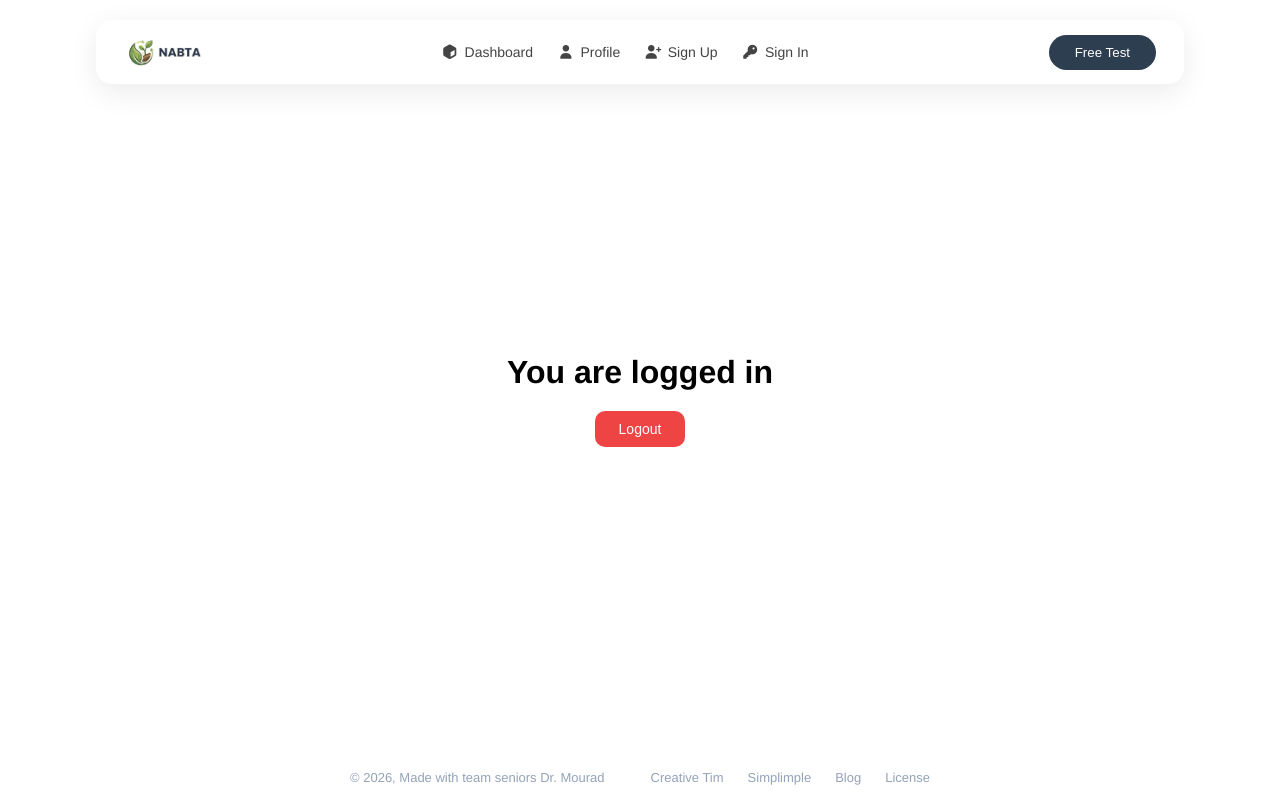
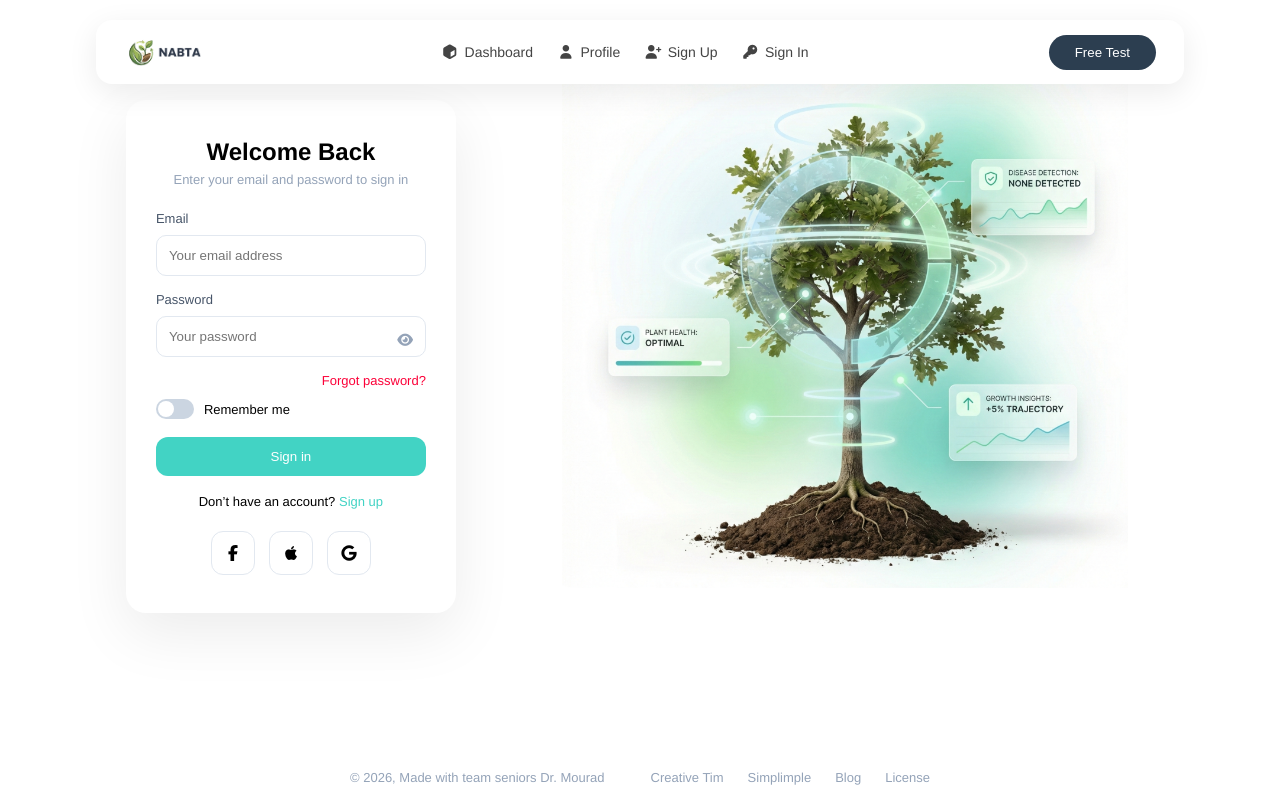
Before and after one commit to Armia-Gamal/React-Nabta, a React (Vite) app: page / in a window 1280 px wide. Before the commit this address led to /dashboard. Built offline with nearby package versions, Linux system fonts and the light colour scheme; no server answers; sample sign-in values are in the browser's storage.

Commit message:
add full project files

```diff
--- a/src/components/Login.css
+++ b/src/components/Login.css
@@ -68,6 +68,35 @@
   background: #cbd5e1;
   border-radius: 20px;
 }
+
+.login-password-field {
+  position: relative;
+}
+
+.login-password-field input {
+  width: 100%;
+  padding: 12px;
+  margin: 8px 0 14px;
+  border-radius: 10px;
+  border: 1px solid #e2e8f0;
+  padding-right: 40px;
+}
+
+.login-password-field i {
+  position: absolute;
+  right: 12px;
+  top: 50%;
+  transform: translateY(-50%);
+  cursor: pointer;
+  color: #94a3b8;
+  font-size: 14px;
+  transition: 0.2s;
+}
+
+.login-password-field i:hover {
+  color: #42d3c4;
+}
+
 
 .login-slider::before {
   content: "";
--- a/src/components/Login.jsx
+++ b/src/components/Login.jsx
@@ -7,8 +7,6 @@
 import {
   signInWithEmailAndPassword,
   signInWithPopup,
-  sendPasswordResetEmail,
-  onAuthStateChanged,
   setPersistence,
   browserLocalPersistence,
   browserSessionPersistence
@@ -24,14 +22,13 @@
   const [loginRemember, setLoginRemember] = useState(false);
   const [loginLoading, setLoginLoading] = useState(false);
   const [loginError, setLoginError] = useState("");
-  const [resetMessage, setResetMessage] = useState("");
+  const [showPassword, setShowPassword] = useState(false);
 
-  // Page title
   useEffect(() => {
     document.title = "Login | Nabta Seniors";
   }, []);
 
-  // 🔥 تحميل بيانات Remember Me
+  // تحميل Remember Me
   useEffect(() => {
     const savedEmail = localStorage.getItem("rememberEmail");
     const savedPassword = localStorage.getItem("rememberPassword");
@@ -44,55 +41,6 @@
     }
   }, []);
 
-  // 🔐 لو المستخدم مسجل بالفعل
-  useEffect(() => {
-    const unsubscribe = onAuthStateChanged(auth, (user) => {
-      if (user) {
-        navigate("/dashboard", { replace: true });
-      }
-    });
-
-    return () => unsubscribe();
-  }, [navigate]);
-
-  // =========================
-  // 🔵 Google Login
-  // =========================
-  const handleGoogleLogin = async () => {
-    try {
-      await setPersistence(
-        auth,
-        loginRemember
-          ? browserLocalPersistence
-          : browserSessionPersistence
-      );
-
-      const result = await signInWithPopup(auth, googleProvider);
-      const user = result.user;
-
-      const isNewUser = result._tokenResponse?.isNewUser;
-
-      if (isNewUser) {
-        await user.delete();
-        await auth.signOut();
-        setLoginError("This account is not registered. Please sign up first.");
-        return;
-      }
-
-      // 🔥 تخزين Remember Me
-      if (loginRemember) {
-        localStorage.setItem("rememberEmail", user.email);
-        localStorage.setItem("rememberPassword", loginPassword);
-        localStorage.setItem("rememberMe", "true");
-      }
-
-      navigate("/dashboard");
-
-    } catch (error) {
-      setLoginError(error.message);
-    }
-  };
-
   // =========================
   // 🟢 Email Login
   // =========================
@@ -104,7 +52,6 @@
 
     setLoginLoading(true);
     setLoginError("");
-    setResetMessage("");
 
     try {
       await setPersistence(
@@ -120,7 +67,7 @@
         loginPassword
       );
 
-      // 🔥 هنا تخزين Remember Me
+      // Remember Me
       if (loginRemember) {
         localStorage.setItem("rememberEmail", loginEmail);
         localStorage.setItem("rememberPassword", loginPassword);
@@ -131,28 +78,45 @@
         localStorage.setItem("rememberMe", "false");
       }
 
-      navigate("/dashboard");
+      navigate("/dashboard", { replace: true });
 
-    } catch {
+    } catch (error) {
       setLoginError("Invalid email or password.");
     } finally {
       setLoginLoading(false);
     }
   };
 
-  const handleForgotPassword = async () => {
-    if (!loginEmail) {
-      setLoginError("Please enter your email first.");
+  // =========================
+  // 🔵 Google Login
+  // =========================
+  const handleGoogleLogin = async () => {
+    try {
+      await setPersistence(
+        auth,
+        loginRemember
+          ? browserLocalPersistence
+          : browserSessionPersistence
+      );
+
+      const result = await signInWithPopup(auth, googleProvider);
+
+      // 🔥 لو ده أول مرة (يعني Firebase عمل user جديد)
+      if (result._tokenResponse?.isNewUser) {
+
+        // نمسح الحساب فورًا قبل ما يتسجل
+        await result.user.delete();
+
+        await auth.signOut();
+
+        setLoginError("This account is not registered. Please sign up first.");
         return;
       }
 
-    try {
-      await sendPasswordResetEmail(auth, loginEmail);
-      setResetMessage("Password reset email sent successfully.");
-      setLoginError("");
-    } catch {
-      setLoginError("Failed to send reset email.");
-      setResetMessage("");
+      navigate("/dashboard", { replace: true });
+
+    } catch (error) {
+      setLoginError("Login failed.");
     }
   };
 
@@ -172,12 +136,22 @@
           />
 
           <label>Password</label>
+
+          <div className="login-password-field">
             <input
-            type="password"
+              type={showPassword ? "text" : "password"}
               placeholder="Your password"
               value={loginPassword}
               onChange={(e) => setLoginPassword(e.target.value)}
             />
+
+            <i
+              className={`fa-solid ${showPassword ? "fa-eye-slash" : "fa-eye"}`}
+              onClick={() => setShowPassword(!showPassword)}
+            ></i>
+          </div>
+
+
 
           <div style={{ textAlign: "right", marginBottom: "10px" }}>
             <span
@@ -203,12 +177,6 @@
           {loginError && (
             <p style={{ color: "red", fontSize: "13px", marginTop: "10px" }}>
               {loginError}
-            </p>
-          )}
-
-          {resetMessage && (
-            <p style={{ color: "green", fontSize: "13px", marginTop: "10px" }}>
-              {resetMessage}
             </p>
           )}
 
--- a/src/firebase.js
+++ b/src/firebase.js
@@ -1,5 +1,7 @@
 import { initializeApp } from "firebase/app";
 import { getAuth, GoogleAuthProvider } from "firebase/auth";
+import { getFirestore } from "firebase/firestore";
+import { getFunctions } from "firebase/functions";
 
 const firebaseConfig = {
   apiKey: "AIzaSyAa5gqPTc9NKFe56ERU6dgs-f2mMBS7LDg",
@@ -13,4 +15,6 @@
 const app = initializeApp(firebaseConfig);
 
 export const auth = getAuth(app);
+export const db = getFirestore(app);
+export const functions = getFunctions(app);
 export const googleProvider = new GoogleAuthProvider();
--- a/src/pages/signup.css
+++ b/src/pages/signup.css
@@ -104,6 +104,35 @@
   cursor: pointer;
 }
 
+.signup-password-field {
+  position: relative;
+}
+
+.signup-password-field input {
+  width: 100%;
+  padding: 12px;
+  margin: 8px 0 14px;
+  border-radius: 10px;
+  border: 1px solid #e2e8f0;
+  padding-right: 40px;
+}
+
+.signup-password-field i {
+  position: absolute;
+  right: 12px;
+  top: 50%;
+  transform: translateY(-50%);
+  cursor: pointer;
+  color: #94a3b8;
+  font-size: 14px;
+  transition: 0.2s;
+}
+
+.signup-password-field i:hover {
+  color: #42d3c4;
+}
+
+
 .signup-social {
   margin-bottom: 18px;
   display: flex;
--- a/src/pages/signup.jsx
+++ b/src/pages/signup.jsx
@@ -1,9 +1,14 @@
 import { useState, useEffect } from "react";
 import { useNavigate } from "react-router-dom";
 import "./signup.css";
-import { signInWithPopup } from "firebase/auth";
-import { auth, googleProvider } from "../firebase";
-import { createUserWithEmailAndPassword, updateProfile } from "firebase/auth";
+import { auth, googleProvider, db, functions } from "../firebase";
+import {
+  createUserWithEmailAndPassword,
+  updateProfile,
+  signInWithPopup,
+} from "firebase/auth";
+import { doc, setDoc } from "firebase/firestore";
+import { httpsCallable } from "firebase/functions";
 
 export default function Signup() {
   const navigate = useNavigate();
@@ -13,34 +18,56 @@
   const [password, setPassword] = useState("");
   const [loading, setLoading] = useState(false);
   const [error, setError] = useState("");
+  const [showPassword, setShowPassword] = useState(false);
 
   useEffect(() => {
     document.title = "Sign Up | Nabta Seniors";
   }, []);
 
+  const sendEmail = httpsCallable(functions, "sendWelcomeEmail");
+
   // ===============================
-  // 🟢 Email/Password Signup
+  // 🟢 Email Signup
   // ===============================
-
   const handleSignup = async () => {
     try {
+      setLoading(true);
+      setError("");
+
       const userCredential = await createUserWithEmailAndPassword(
         auth,
         email,
         password
       );
 
-      await updateProfile(userCredential.user, {
+      const user = userCredential.user;
+
+      await updateProfile(user, {
         displayName: name,
+      });
+
+      // 🔥 إنشاء document في Firestore
+      await setDoc(doc(db, "users", user.uid), {
+        name,
+        email,
+        createdAt: new Date(),
+      });
+
+      // 🔥 إرسال الإيميل
+      await sendEmail({
+        email,
+        name,
       });
 
       navigate("/dashboard");
 
     } catch (err) {
+      console.error(err);
       setError(err.message);
+    } finally {
+      setLoading(false);
     }
   };
-
 
   // ===============================
   // 🔵 Google Signup
@@ -49,34 +76,22 @@
     try {
       const result = await signInWithPopup(auth, googleProvider);
       const user = result.user;
-      const token = await user.getIdToken();
 
-      await fetch(
-        `https://firestore.googleapis.com/v1/projects/gp-hu-42ca5/databases/(default)/documents/users?documentId=${user.uid}`,
-        {
-          method: "PATCH",
-          headers: {
-            "Content-Type": "application/json",
-            Authorization: `Bearer ${token}`,
-          },
-          body: JSON.stringify({
-            fields: {
-              name: { stringValue: user.displayName || "Google User" },
-              email: { stringValue: user.email },
-              createdAt: {
-                timestampValue: new Date().toISOString(),
-              },
-            },
-          }),
-        }
-      );
+      await setDoc(doc(db, "users", user.uid), {
+        name: user.displayName || "Google User",
+        email: user.email,
+        createdAt: new Date(),
+      });
 
-      localStorage.setItem("token", token);
-      localStorage.setItem("email", user.email);
+      await sendEmail({
+        email: user.email,
+        name: user.displayName || "Google User",
+      });
 
       navigate("/dashboard");
 
     } catch (err) {
+      console.error(err);
       setError(err.message);
     }
   };
@@ -127,12 +142,21 @@
           />
 
           <label>Password</label>
-          <input
-            type="password"
-            placeholder="Your password"
-            value={password}
-            onChange={(e) => setPassword(e.target.value)}
-          />
+
+          <div className="signup-password-field">
+            <input
+              type={showPassword ? "text" : "password"}
+              placeholder="Your password"
+              value={password}
+              onChange={(e) => setPassword(e.target.value)}
+            />
+
+            <i
+              className={`fa-solid ${showPassword ? "fa-eye-slash" : "fa-eye"}`}
+              onClick={() => setShowPassword(!showPassword)}
+            ></i>
+          </div>
+
 
           {error && (
             <p style={{ color: "red", fontSize: "13px", marginTop: "10px" }}>
```
Also changed, not shown: 1 other file (tests, documents, lock files or other folders). Lines whose indentation alone changed are shown as unchanged.
